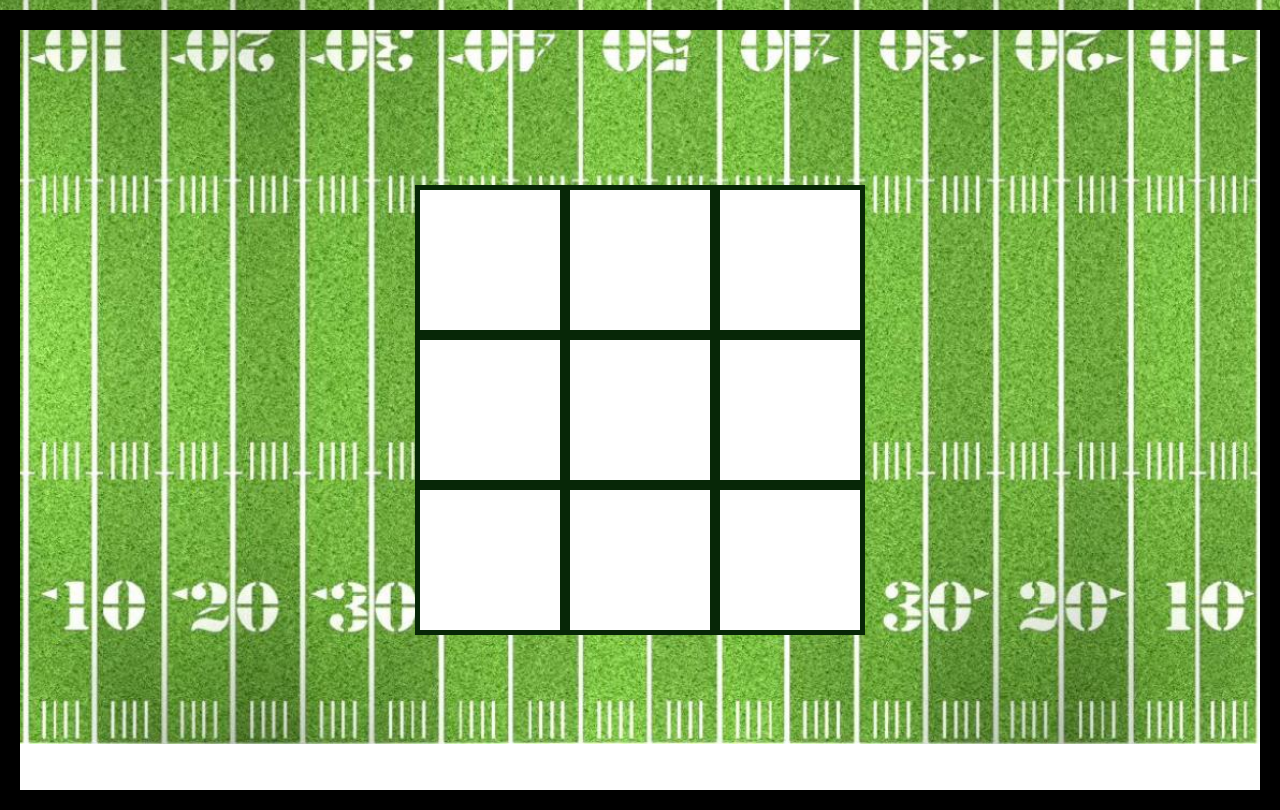
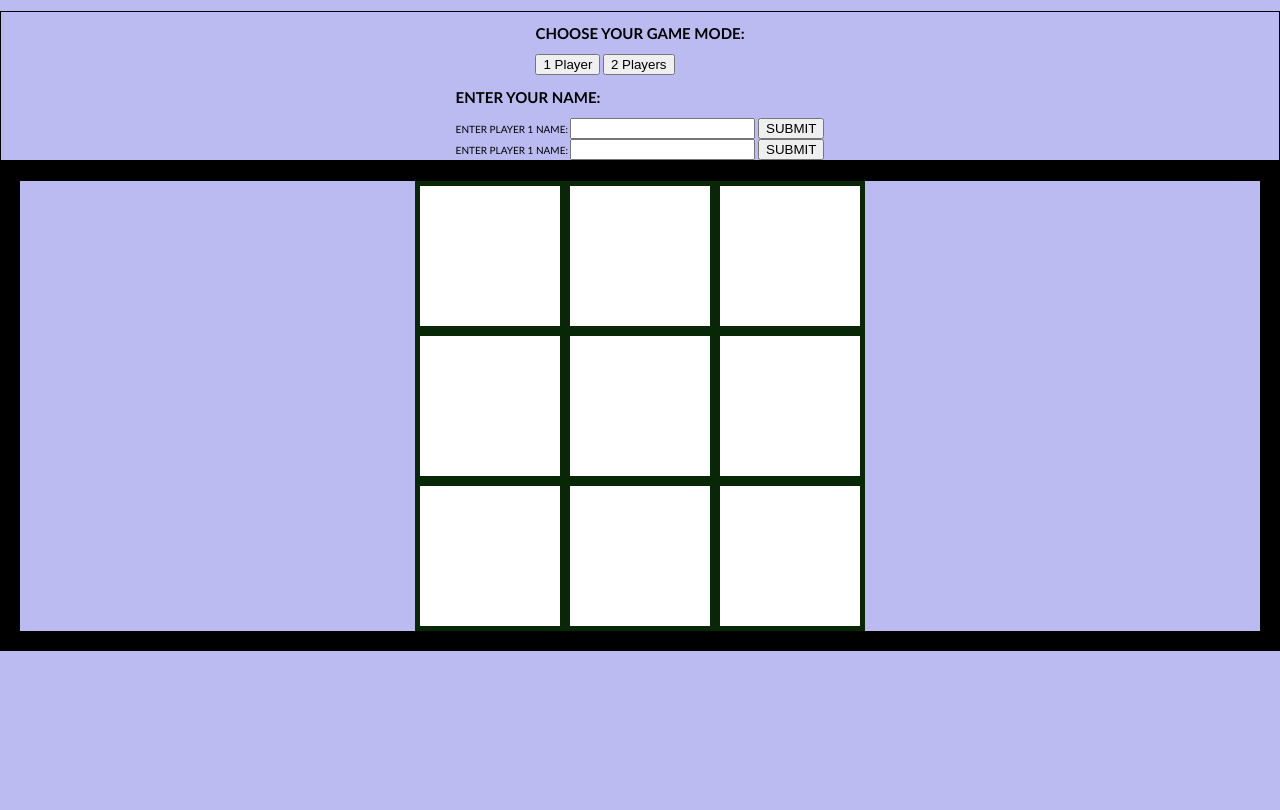
Before and after one commit to gfoster1994/Arcade, a plain HTML site: page index.html in a window 1280 px wide. Shown: the part 91-901 px from the top of the page. After the commit the page ends 800 px from the top, so only its background shows below. Drawn offline with Linux system fonts and the light colour scheme.

Commit message:
changed background, added: elements for choosing 1 vs 2 player, elements for entering player 1, player 2 namee

```diff
--- a/index.css
+++ b/index.css
@@ -4,9 +4,13 @@
 
 body {
     margin: 0;
-    background-image: url("images/footballField.jpg");
-    background-size: 100%;
-    background-repeat: no-repeat;
+    padding: 0;
+    background-color:rgb(187, 187, 241);
+    font-family:'Gill Sans', 'Gill Sans MT', Calibri, 'Trebuchet MS', sans-serif;
+    font-size: 10px;
+    /* background-image: url("images/footballField.jpg"); */
+    /* background-size: 100%; */
+    /* background-repeat: no-repeat; */
 }
 
 h1 {
@@ -15,10 +19,15 @@ h1 {
     font-size: 40px;
 }
 
+.setupArea {
+    border: 1px solid black;
+    display: flex;
+    flex-direction: column;
+    align-items: center;
+}
+
 .board {
     border: solid 20px black;
-    width: 100vw;
-    height: 100vh;
     justify-content: center;
     align-content: center;
     /* make this a 3x3 grid */
--- a/index.html
+++ b/index.html
@@ -6,10 +6,42 @@
   <meta name="viewport" content="width=device-width, initial-scale=1.0">
   <link rel="stylesheet" href="index.css">
   <script defer src="index.js"></script>
-  <title>Bedlam Tic Tac Toe</title>
+  <title>Tic Tac Toe</title>
 </head>
 <body>
-  <h1>BEDLAM TIC TAC TOE</h1>
+  <h1>Tic Tac Toe</h1>
+
+  <div class ="setupArea">
+    <div class = "gameModeSelector">
+      <h2>CHOOSE YOUR GAME MODE:</h2>
+        <div class = "buttonContainer">
+          <button type="button" id="1PlayerButton">1 Player</button>
+          <button type="button" id="2PlayerButton">2 Players</button>
+        </div>
+    </div>
+
+    <div class="nameEntryArea">
+      <h2>ENTER YOUR NAME:</h2>
+        <div class = "nameEntryInputArea">
+          <div class = "player1NameEntry">
+            <label for="nameEntry1">ENTER PLAYER 1 NAME:</label>
+            <input type="text" id="player1Name" name="nameEntry1">
+            <button>SUBMIT</button>
+          </div>
+          <div class = "player2NameEntry">
+            <label for="nameEntry2">ENTER PLAYER 1 NAME:</label>
+            <input type="text" id="player1Name" name="nameEntry2">
+            <button>SUBMIT</button>
+          </div>
+        </div>
+    </div>
+
+  </div>
+
+  <div class = "nameDisplay">
+    <div class = "name" id="name1"></div>
+    <div class = "name" id="name2"></div>
+  </div>
 
   <div class = "board" id="board">
     <div class="cell" ></div>
```
